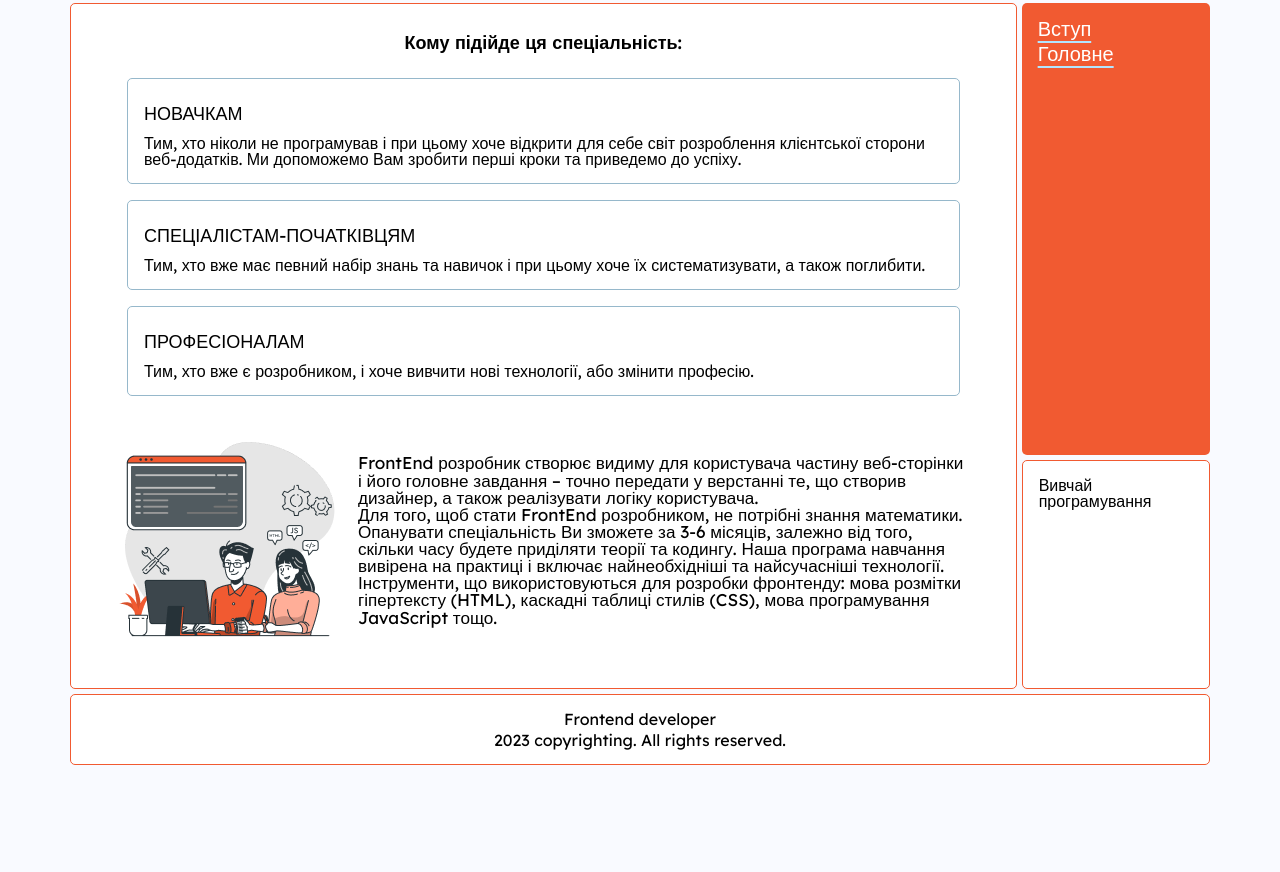
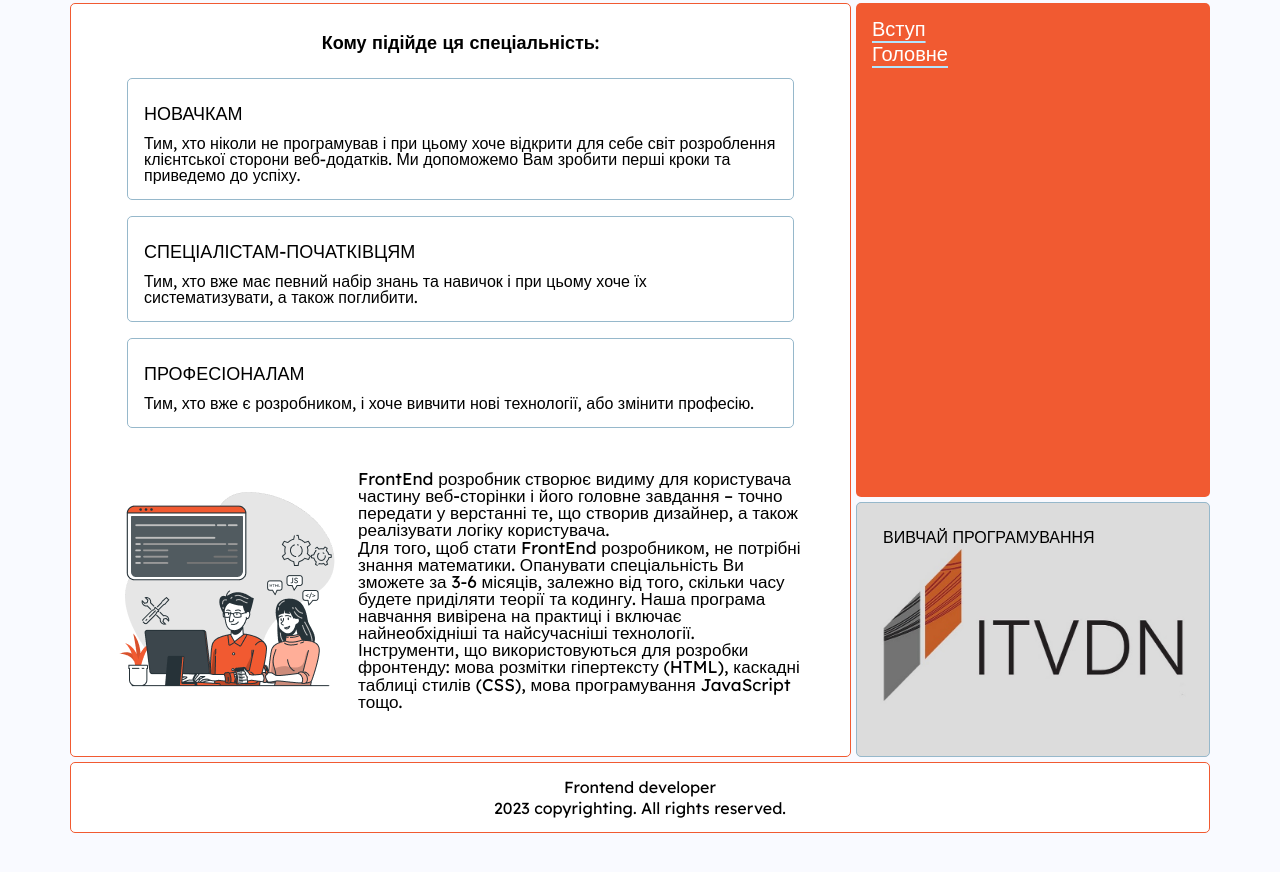
Before and after one commit to Diana-Kaba/grid-final-project, a plain HTML site: page index.html in a window 1280 px wide. Shown: the part 146-1018 px from the top of the page. Before the commit the page ends 961 px from the top, so only its background shows below. Drawn offline with Linux system fonts and the light colour scheme.

Commit message:
Update id adver

```diff
--- a/style.css
+++ b/style.css
@@ -115,8 +115,8 @@ h2 {
   font-size: 1.07rem;
 }
 
-/* Advertising */
-#adver {
+/* Banner */
+#bnr {
   grid-area: ad;
   background-image: url("imgs/itvdn-logo.jpg");
   background-position: center;
@@ -128,7 +128,7 @@ h2 {
   margin: 0 auto;
 }
 
-#adver p {
+#bnr p {
   text-transform: uppercase;
   padding: 10px;
 }
@@ -191,12 +191,12 @@ h2 {
     margin: 0 auto;
   }
 
-  #adver {
+  #bnr {
     margin: 0 auto;
     width: auto;
   }
 
-  #adver p {
+  #bnr p {
     padding: 0;
     font-size: 14px;
   }
@@ -231,12 +231,12 @@ h2 {
     margin: 0 auto;
   }
 
-  #adver {
+  #bnr {
     width: 20rem;
     margin: 0;
   }
 
-  #adver p {
+  #bnr p {
     padding: 10px;
     font-size: 16px;
   }
```
